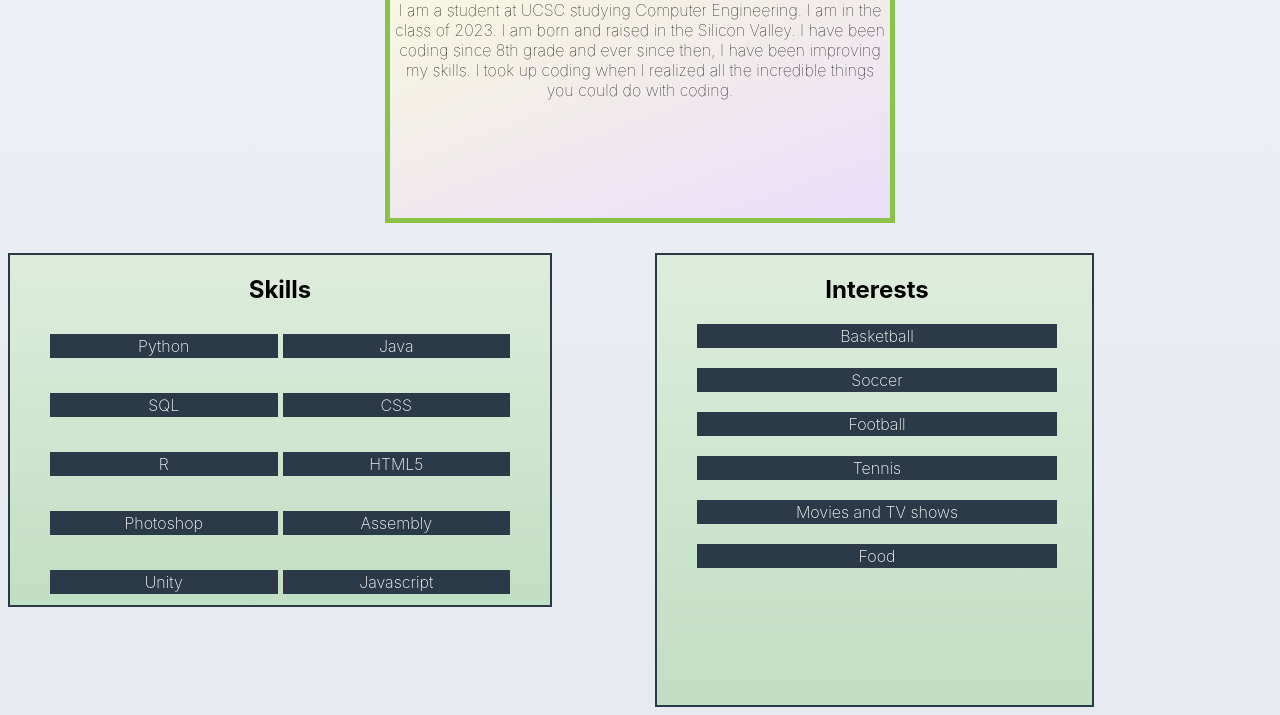
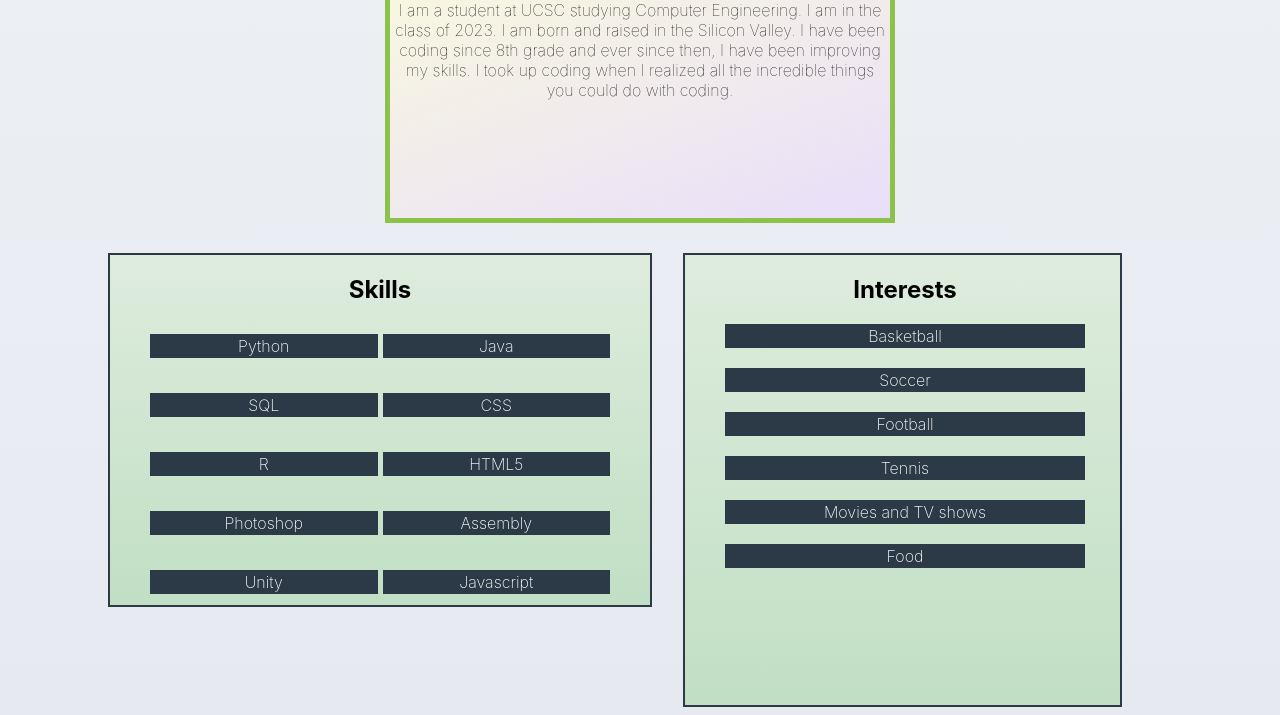
Before and after one commit to Jaidev0077/Jaidev0077.github.io, a plain HTML site: page about.html in a window 1280 px wide. Shown: the part 249-964 px from the top of the page. Drawn offline with Linux system fonts and the light colour scheme.

Commit message:
change in position of skill and interest box

```diff
--- a/style.css
+++ b/style.css
@@ -180,6 +180,7 @@ nav li{
     top: 500px;
     left: 200px; */
     text-align: center;
+    margin-left: 100px;
     padding-right: 40px;
     background-image: linear-gradient(to top, #c1dfc4 0%, #deecdd 100%);
     font-family: -apple-system, BlinkMacSystemFont, 'Segoe UI', Roboto, Oxygen, Ubuntu, Cantarell, 'Open Sans', 'Helvetica Neue', sans-serif;
@@ -218,6 +219,8 @@ nav li{
     border: 2px solid #2C3A47;
     height: 450px;
     width: 400px;
+    justify-self: end;
+    margin-right: 150px;
     /* position: absolute;
     top: 500px;
     left: 800px; */
```
